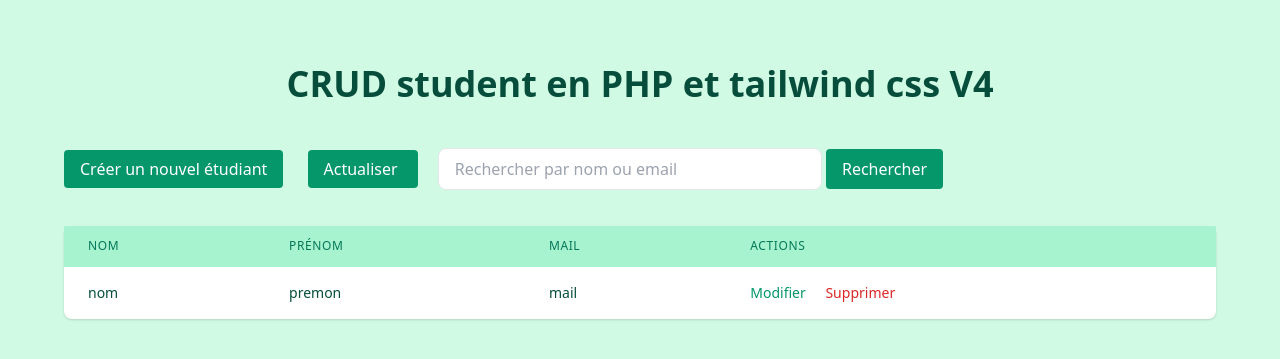
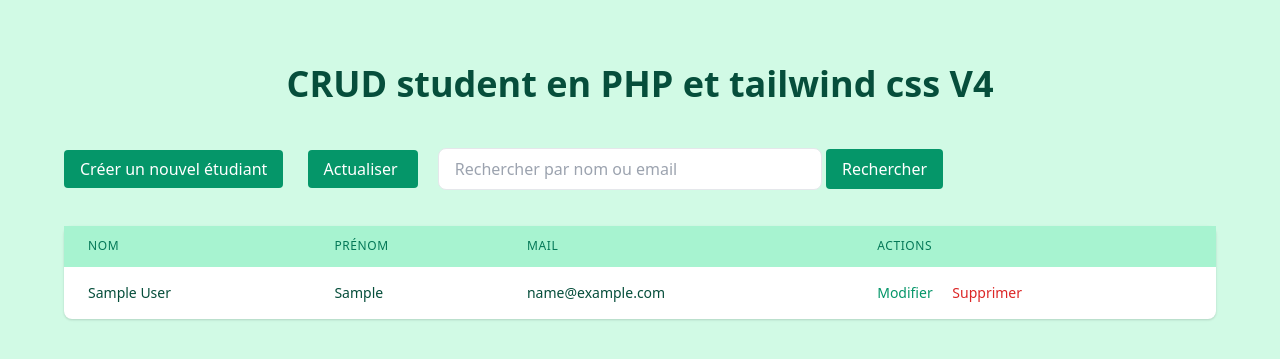
Before and after one commit to boris2442/php-cfpc-2025, a PHP site: page /php-2025/ in a window 1280 px wide. Shown: the top 359 px of the page. Run offline with PHP 8.4, Linux system fonts and the light colour scheme; tables that the repository leaves empty or names only in its code hold one stand-in row (values such as "Sample post"); some libraries are stand-ins or nearby versions.

Commit message:
petits secrets sur php

```diff
--- a/cours-php/cours-cfpc-php-2025/tp-01-crud-student/index.php
+++ b/cours-php/cours-cfpc-php-2025/tp-01-crud-student/index.php
@@ -1,8 +1,12 @@
 <?php
 require_once "database.php";
-$sql="SELECT FROM `students`"
+$sql = "SELECT* FROM `students`";
+$requete = $db->prepare($sql);
 
+$requete->execute();
 
+// $users=$requete->fetchAll(PDO::FETCH_ASSOC);
+$users = $requete->fetchAll(PDO::FETCH_ASSOC);
 
 
 
@@ -50,11 +54,12 @@ $sql="SELECT FROM `students`"
             </thead>
             <tbody class="divide-y divide-green-100">
 
+                <?php foreach ($users as $user) : ?>
                     <tr class="hover:bg-green-50">
-          <td class="px-6 py-4 whitespace-nowrap text-sm text-green-900">nom</td>
-          <td class="px-6 py-4 whitespace-nowrap text-sm text-green-900">premon
+                        <td class="px-6 py-4 whitespace-nowrap text-sm text-green-900"><?php echo htmlspecialchars($user["nom"]) ?></td>
+                        <td class="px-6 py-4 whitespace-nowrap text-sm text-green-900"><?php echo htmlspecialchars($user["prenom"]) ?>
                         </td>
-          <td class="px-6 py-4 whitespace-nowrap text-sm text-green-900">mail
+                        <td class="px-6 py-4 whitespace-nowrap text-sm text-green-900"><?php echo htmlspecialchars($user["mail"]) ?>
                         </td>
                         <td class="px-6 py-4 whitespace-nowrap text-sm">
                             <a class="text-green-600 hover:text-green-900 font-medium mr-4" href="">Modifier</a>
@@ -62,6 +67,7 @@ $sql="SELECT FROM `students`"
                                 onclick="return confirm('Êtes-vous sûr de vouloir supprimer cet étudiant ?');">Supprimer</a>
                         </td>
                     </tr>
+                <?php endforeach; ?>
 
             </tbody>
         </table>
```
Also changed, not shown: cours-php/cours-cfpc-php-2025/tp-01-crud-student/create.php (indentation only). Lines whose indentation alone changed are shown as unchanged.
